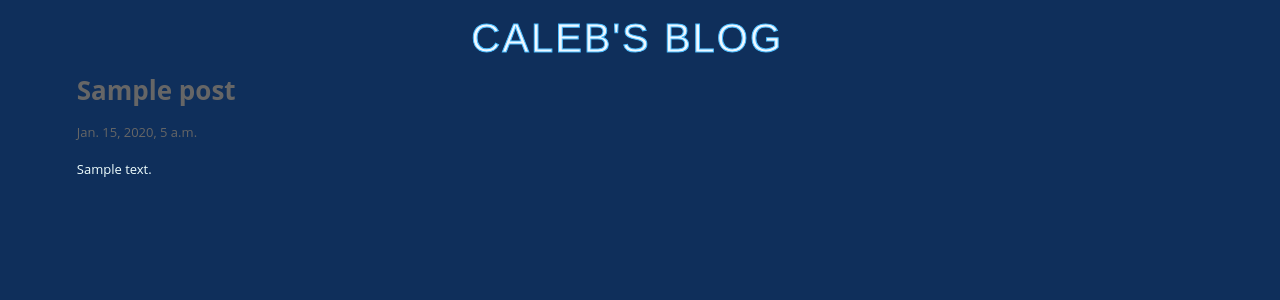
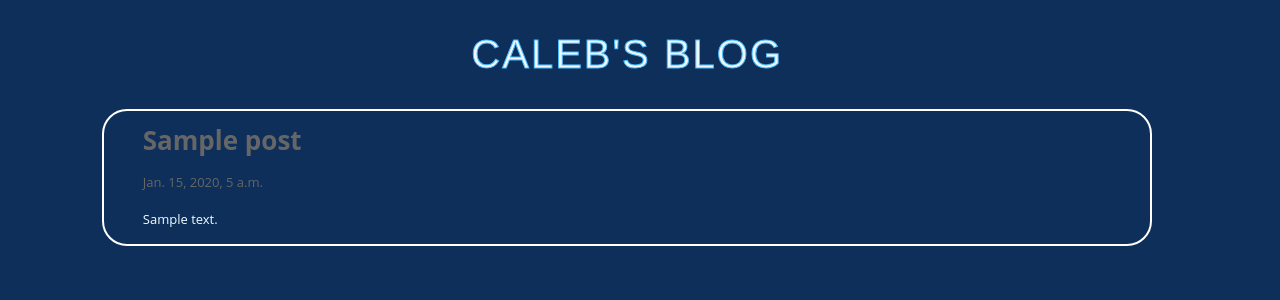
Before and after one commit to calebdsouza/Blog-Website-Django, a Django app: page /post/1/ in a window 1280 px wide. Shown: the top 300 px of the page. Run offline with Django 3.2, Linux system fonts and the light colour scheme; tables that the repository leaves empty hold one stand-in row (values such as "Sample post").

Commit message:
Update HTML and CSS

```diff
--- a/blogsite/static/CSS/blog.css
+++ b/blogsite/static/CSS/blog.css
@@ -99,7 +99,7 @@ body {
     /*font-family: "Open Sans", "Helvetica Neue", Helvetica, Arial, sans-serif;*/
     letter-spacing: 2px;
 	line-height: 6vh;
-    margin: 2vh 0;
+    margin: 4vh 0;
     position: relative;
     text-align: center;
     text-transform: uppercase;
@@ -128,10 +128,17 @@ h1 a:hover {
      color: #49BCFF;
 }
 
+.post {
+    border: 2px solid white;
+    border-radius: 25px;
+    padding: 0 3vw;
+    margin: 3vh 0;
+}
+
 p {
     color:azure;
 }
 
 .container {
-    margin: 0 6vw;
+    margin: 0 8vw !important;
 }
--- a/blogsite/templates/blog/base.html
+++ b/blogsite/templates/blog/base.html
@@ -1,6 +1,7 @@
 {% load staticfiles %}
 <html>
     <head>
+        <link rel="shortcut icon" href="Images/bear.png">
         <link rel="stylesheet" href="{% static 'CSS/blog.css' %}"/>
         <title>Caleb D&#8217;Souza&#8482; - Blog</title>
     </head>
```
Also changed, not shown: blogsite/static/Images/bear.png (added).
